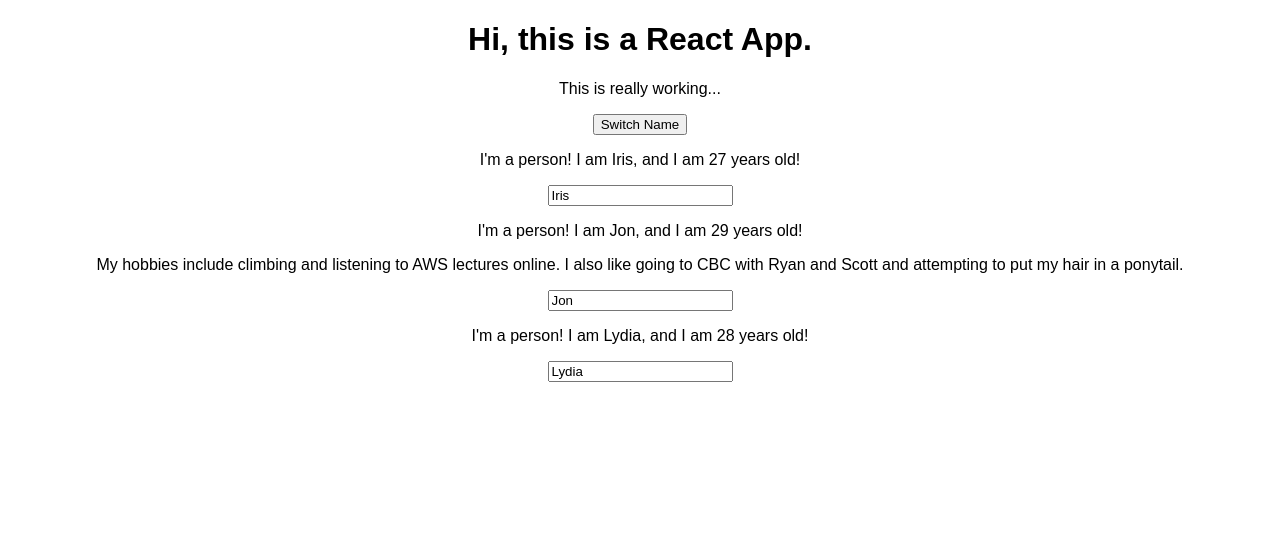
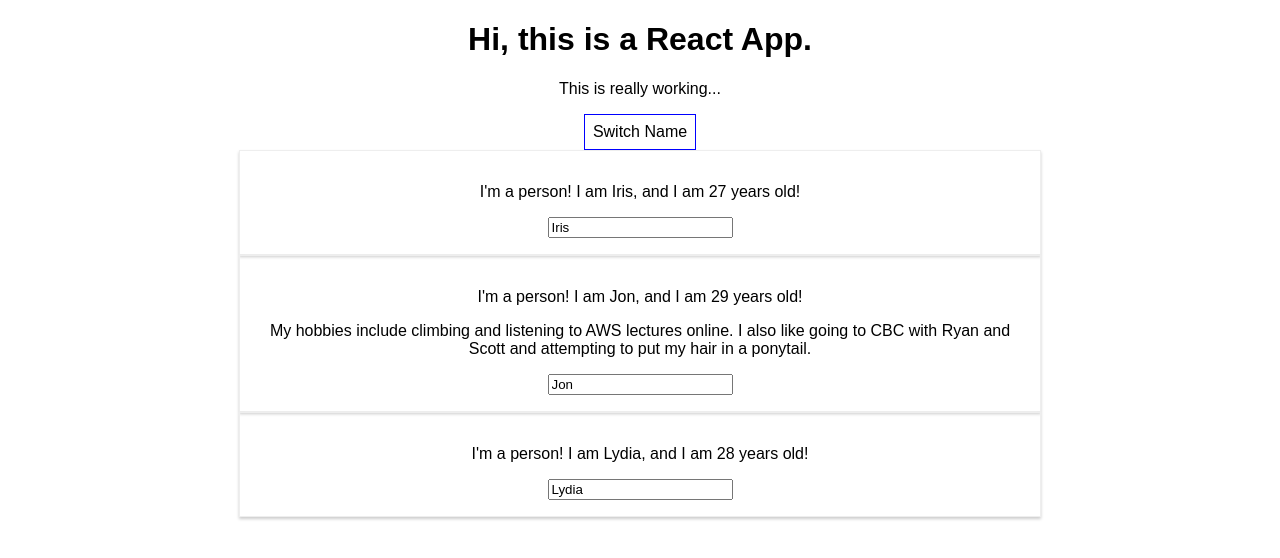
Before and after one commit to kiglaze/ReactTutorialMaxUdemy1, a React (Create React App) app: page / in a window 1280 px wide. Shown: the top 558 px of the page. Built offline with nearby package versions, Linux system fonts and the light colour scheme.

Commit message:
Added styling to Person component and also some inline styling as well.

```diff
--- a/src/App.js
+++ b/src/App.js
@@ -29,11 +29,18 @@
     }
 
     render() {
+        const style = {
+            backgroundColor: 'white',
+            font: 'inherit',
+            border: '1px solid blue',
+            padding: '8px',
+            cursor: 'pointer'
+        };
         return (
             <div className="App">
                 <h1>Hi, this is a React App.</h1>
                 <p>This is really working...</p>
-                <button onClick={this.switchNameHandler.bind(this, "Sandra")}>Switch Name</button>
+                <button style={style} onClick={this.switchNameHandler.bind(this, "Sandra")}>Switch Name</button>
                 <Person
                     name={this.state.persons[0].name}
                     age={this.state.persons[0].age}
--- /dev/null
+++ b/src/Person/Person.css
@@ -0,0 +1,8 @@
+.Person {
+    width: 60%;
+    margin: auto;
+    border: 1px solid #eee;
+    box-shadow: 0 2px 3px #ccc;
+    padding: 16px;
+    text-align: center;
+}
--- a/src/Person/Person.js
+++ b/src/Person/Person.js
@@ -1,8 +1,9 @@
-import React from 'react'
+import React from 'react';
+import './Person.css';
 
 const person = (props) => {
     return (
-        <div>
+        <div className="Person">
             <p onClick={props.click}>I'm a person! I am {props.name}, and I am {props.age} years old!</p>
             <p>{props.children}</p>
             <input type="text" onChange={props.changed} value={props.name}/>
```
